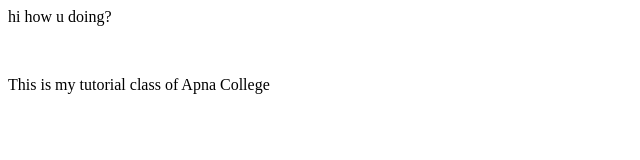
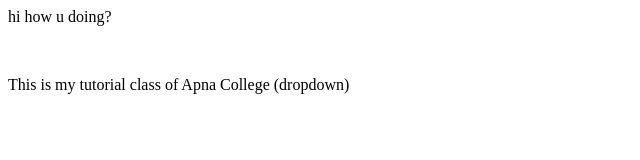
Before and after one commit to yameenkhan4/Repo, a plain HTML site: page index.html in a window 1280 px wide. Shown: the whole page, without its empty margins (0-640 px from the left). Drawn offline with Linux system fonts and the light colour scheme.

```diff
--- a/index.html
+++ b/index.html
@@ -1,3 +1,3 @@
 <p>hi how u doing?</p>
 <br>
-<p>This is my tutorial class of Apna College</p>
+<p>This is my tutorial class of Apna College (dropdown)</p>
```
